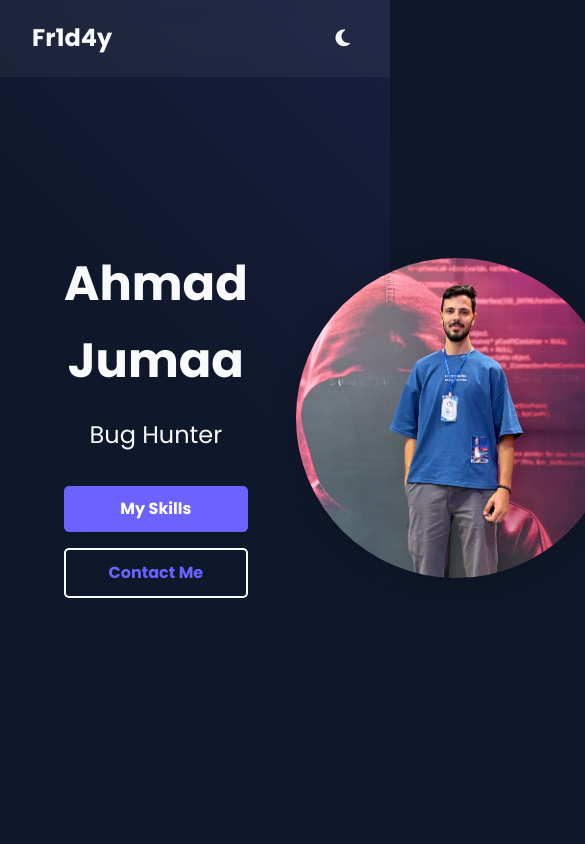
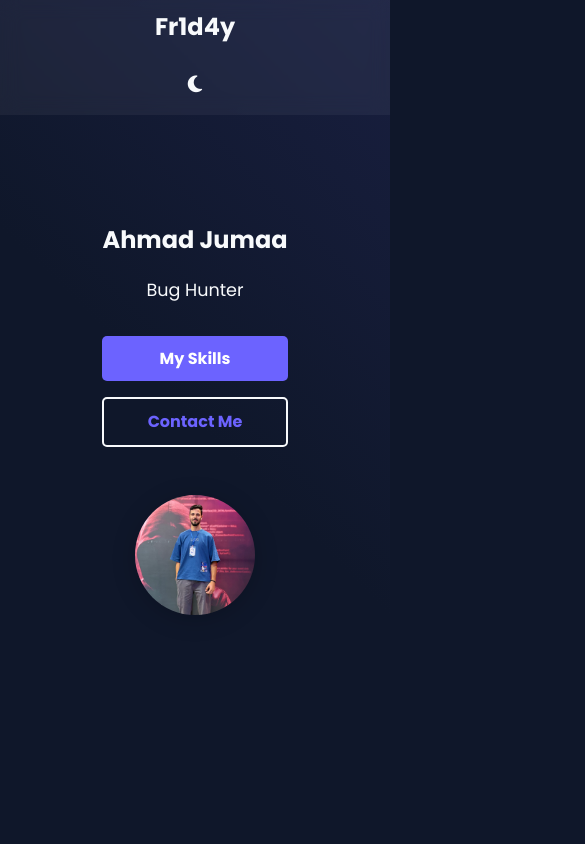
Before and after one commit to ELjumaa/ELjumaa.github.io, a plain HTML site: page index.html in a window 390 px wide. Shown: the top 844 px of the page, 585 px wide, since content can reach past the window. Drawn offline with Linux system fonts and the light colour scheme.

Commit message:
Update index.html

```diff
--- a/index.html
+++ b/index.html
@@ -424,6 +424,81 @@
             color: #fff;
             border-color: #005f99;
         }
+
+        /* Responsive Navigation */
+        @media (max-width: 900px) {
+            .hero-content {
+                flex-direction: column;
+                align-items: center;
+                gap: 2rem;
+                padding: 1rem;
+            }
+            .hero-content > div {
+                width: 100%;
+            }
+            .hero-title {
+                font-size: 2.2rem;
+            }
+            .hero-subtitle {
+                font-size: 1.1rem;
+            }
+            .cta-container {
+                flex-direction: column;
+                gap: 1rem;
+                align-items: stretch;
+            }
+            .hero-content img {
+                width: 180px !important;
+                height: 180px !important;
+                margin: 0 auto;
+            }
+        }
+
+        @media (max-width: 768px) {
+            .nav-content {
+                flex-direction: column;
+                gap: 1rem;
+                padding: 0 1rem;
+            }
+            .nav-links {
+                flex-direction: column;
+                gap: 1rem;
+                align-items: center;
+                width: 100%;
+            }
+            .glass-nav {
+                padding: 0.5rem 0;
+            }
+            .skills-section,
+            .about-section,
+            .donation-section,
+            .social-section {
+                padding: 2rem 0.5rem;
+            }
+            .skills-grid,
+            .social-grid {
+                grid-template-columns: 1fr;
+                gap: 1rem;
+            }
+            .about-section {
+                max-width: 100%;
+                margin: 2rem 0 0 0;
+                border-radius: 10px;
+            }
+        }
+
+        @media (max-width: 500px) {
+            .hero-title {
+                font-size: 1.5rem;
+            }
+            .hero-content img {
+                width: 120px !important;
+                height: 120px !important;
+            }
+            .section-title {
+                font-size: 1.3rem;
+            }
+        }
     </style>
 </head>
 <body>
```
